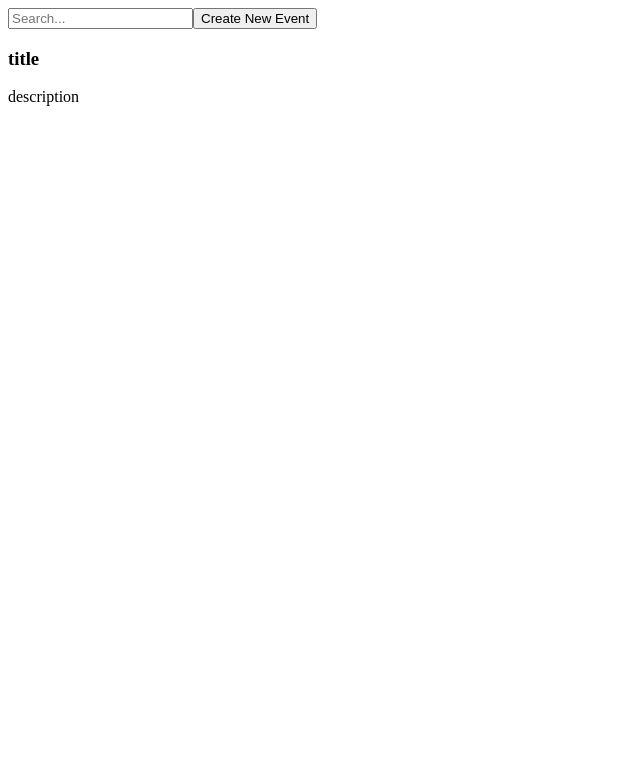
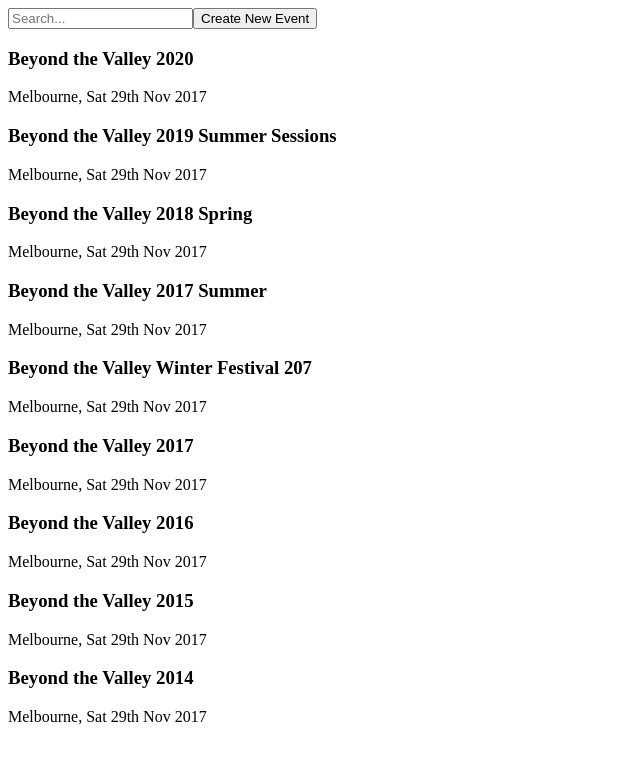
Before and after one commit to HarrisonChow/AR-Test, a Vue app: page / in a window 1280 px wide. Shown: the top 762 px of the page, without its empty margins (0-640 px from the left). Built offline with nearby package versions, Linux system fonts and the light colour scheme.

Commit message:
add mock event data and list all

```diff
--- a/src/components/CardItem.vue
+++ b/src/components/CardItem.vue
@@ -1,12 +1,18 @@
 <template>
     <div class="card">
-        <h3 class="card-title">title</h3>
-        <p class="card-description">description</p>
+        <h3 class="card-title">{{ title }}</h3>
+        <p class="card-description">{{ location }}, {{ eventDate }}</p>
     </div>
 </template>
 
 <script>
-export default {};
+export default {
+    props: {
+        title: String,
+        location: String,
+        eventDate: String,
+    },
+};
 </script>
 
 <style lang="scss"></style>
--- a/src/components/CardList.vue
+++ b/src/components/CardList.vue
@@ -5,7 +5,14 @@
             <button>Create New Event</button>
         </div>
         <div class="card-list">
-            <CardItem />
+            <CardItem
+                v-for="card in filteredCards"
+                :key="card.id"
+                :title="card.title"
+                :location="card.location"
+                :eventDate="card.eventDate"
+                :image="card.image"
+            />
         </div>
     </div>
 </template>
@@ -17,7 +24,85 @@ export default {
     components: {
         CardItem,
     },
-    data() {},
+    data() {
+        return {
+            searchQuery: "",
+            cards: [
+                {
+                    id: 1,
+                    title: "Beyond the Valley 2020",
+                    location: "Melbourne",
+                    eventDate: "Sat 29th Nov 2017 ",
+                    image: "https://placehold.co/600x400",
+                },
+                {
+                    id: 2,
+                    title: "Beyond the Valley 2019 Summer Sessions",
+                    location: "Melbourne",
+                    eventDate: "Sat 29th Nov 2017 ",
+                    image: "https://placehold.co/600x400",
+                },
+                {
+                    id: 3,
+                    title: "Beyond the Valley 2018 Spring",
+                    location: "Melbourne",
+                    eventDate: "Sat 29th Nov 2017 ",
+                    image: "https://placehold.co/600x400",
+                },
+                {
+                    id: 4,
+                    title: "Beyond the Valley 2017 Summer",
+                    location: "Melbourne",
+                    eventDate: "Sat 29th Nov 2017 ",
+                    image: "https://placehold.co/600x400",
+                },
+                {
+                    id: 5,
+                    title: "Beyond the Valley Winter Festival 207",
+                    location: "Melbourne",
+                    eventDate: "Sat 29th Nov 2017 ",
+                    image: "https://placehold.co/600x400",
+                },
+                {
+                    id: 6,
+                    title: "Beyond the Valley 2017",
+                    location: "Melbourne",
+                    eventDate: "Sat 29th Nov 2017 ",
+                    image: "https://placehold.co/600x400",
+                },
+                {
+                    id: 7,
+                    title: "Beyond the Valley 2016",
+                    location: "Melbourne",
+                    eventDate: "Sat 29th Nov 2017 ",
+                    image: "https://placehold.co/600x400",
+                },
+                {
+                    id: 8,
+                    title: "Beyond the Valley 2015",
+                    location: "Melbourne",
+                    eventDate: "Sat 29th Nov 2017 ",
+                    image: "https://placehold.co/600x400",
+                },
+                {
+                    id: 9,
+                    title: "Beyond the Valley 2014",
+                    location: "Melbourne",
+                    eventDate: "Sat 29th Nov 2017 ",
+                    image: "https://placehold.co/600x400",
+                },
+            ],
+        };
+    },
+    computed: {
+        filteredCards() {
+            return this.cards.filter((card) =>
+                card.title
+                    .toLowerCase()
+                    .includes(this.searchQuery.toLowerCase())
+            );
+        },
+    },
 };
 </script>
 
```
